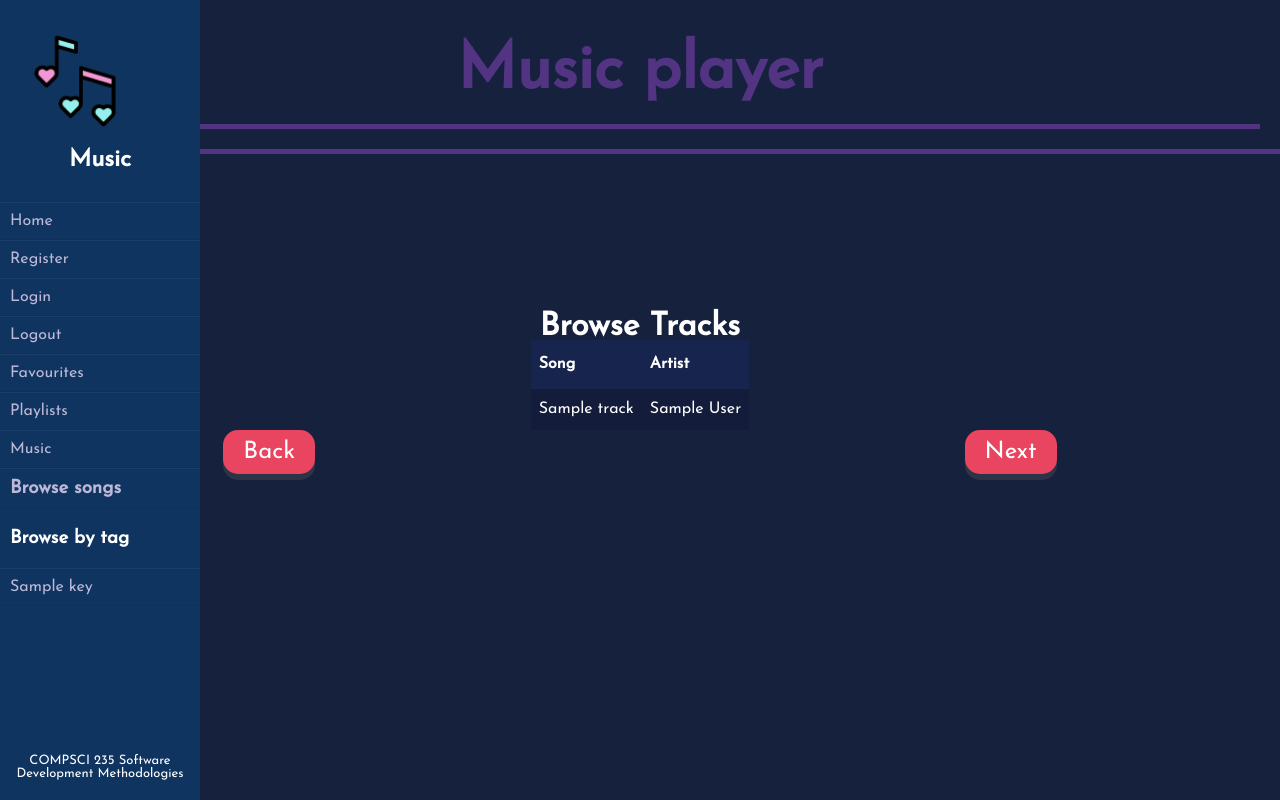
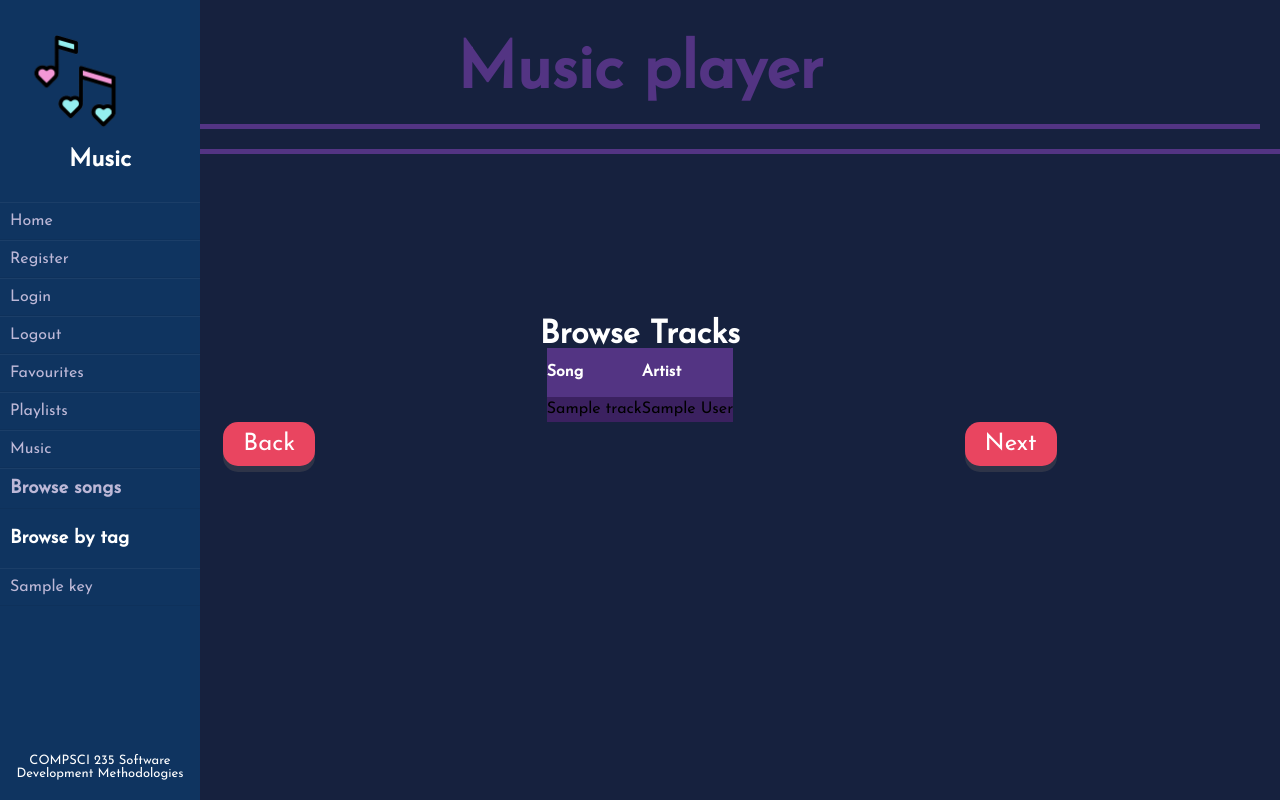
Before and after one commit to hlu750/Music-Player-Web-App-Project, a Flask app: template music/templates/track/track.html in a window 1280 px wide. Run offline with Flask 2, Linux system fonts and the light colour scheme; the template is opened without the code that fills it: most values are stand-ins (such as "Sample title", 1, 10 or a date in 2020); parts of the project's set-up code (start-up, migrations or seed data) failed here and were passed over.

Commit message:
added styling changes

```diff
--- a/music/static/css/styles.css
+++ b/music/static/css/styles.css
@@ -199,28 +199,25 @@ input[type="submit"] {
     /* text-align: center;}  */
   }
 
-#tracks {
+.tracks {
   font-family: Arial, Helvetica, sans-serif;
   border-collapse: collapse;
   width:auto;
   margin-top:auto;
   margin-left:auto;
   margin-right:auto;
-}
-
-#tracks td, #tracks th {
-  background-color: #131d3b;
+  background-color: #3b2160;
   padding: 8px;
   color: white;
 }
 
-#tracks tr:hover {background-color: #E94560;}
+.tracks tr:hover {background-color: #E94560;}
 
-#tracks th {
+.tracks th {
   padding-top: 12px;
   padding-bottom: 12px;
   text-align: left;
-  background-color: #17254e;
+  background-color: #533483;
   color: white;
 }
 
--- a/music/templates/track/track.html
+++ b/music/templates/track/track.html
@@ -6,7 +6,7 @@
     <header id="track-header" style="color:white;">
         <h1 class="title" style="color:white;">Browse Tracks</h1>
     </header>
-    <table id="tracks">
+    <table class="tracks">
         <tr>
             <th>Song</th>
             <th>Artist</th>
```
